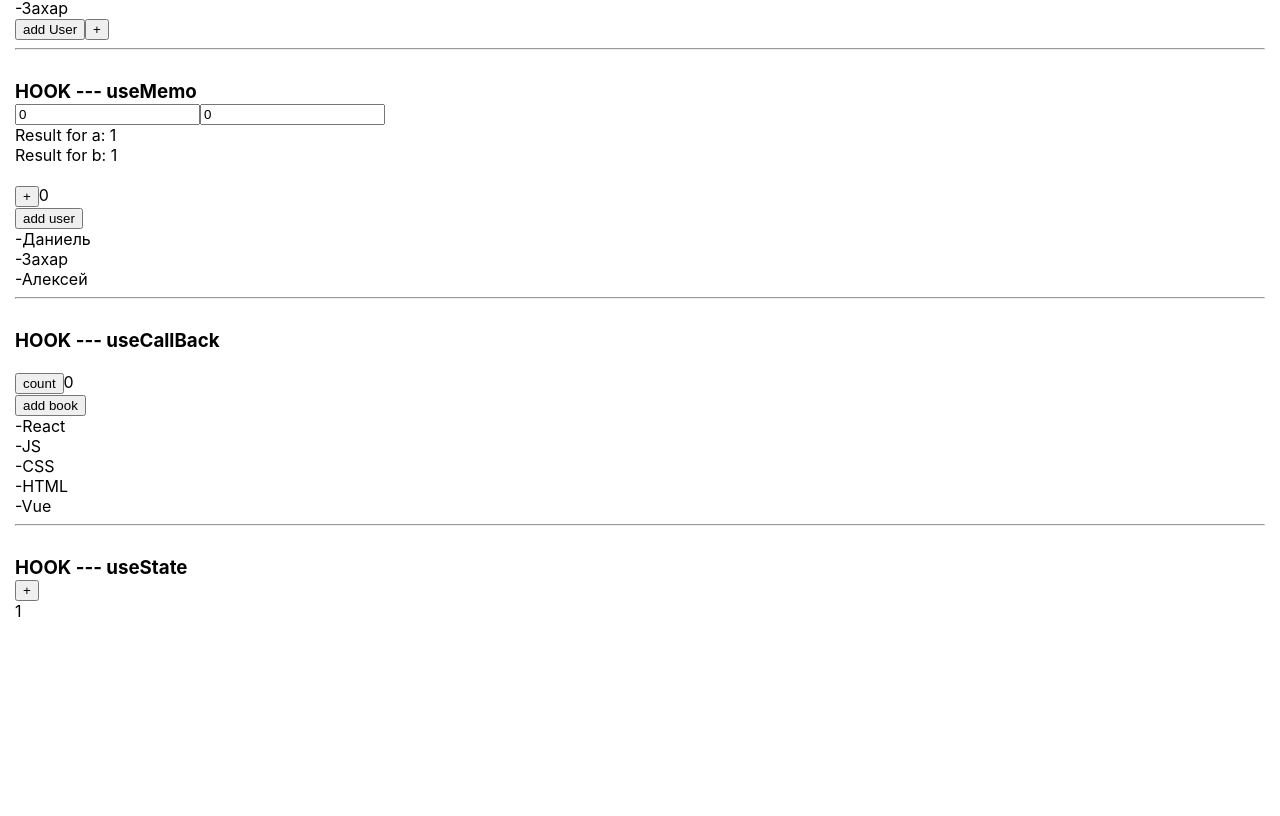
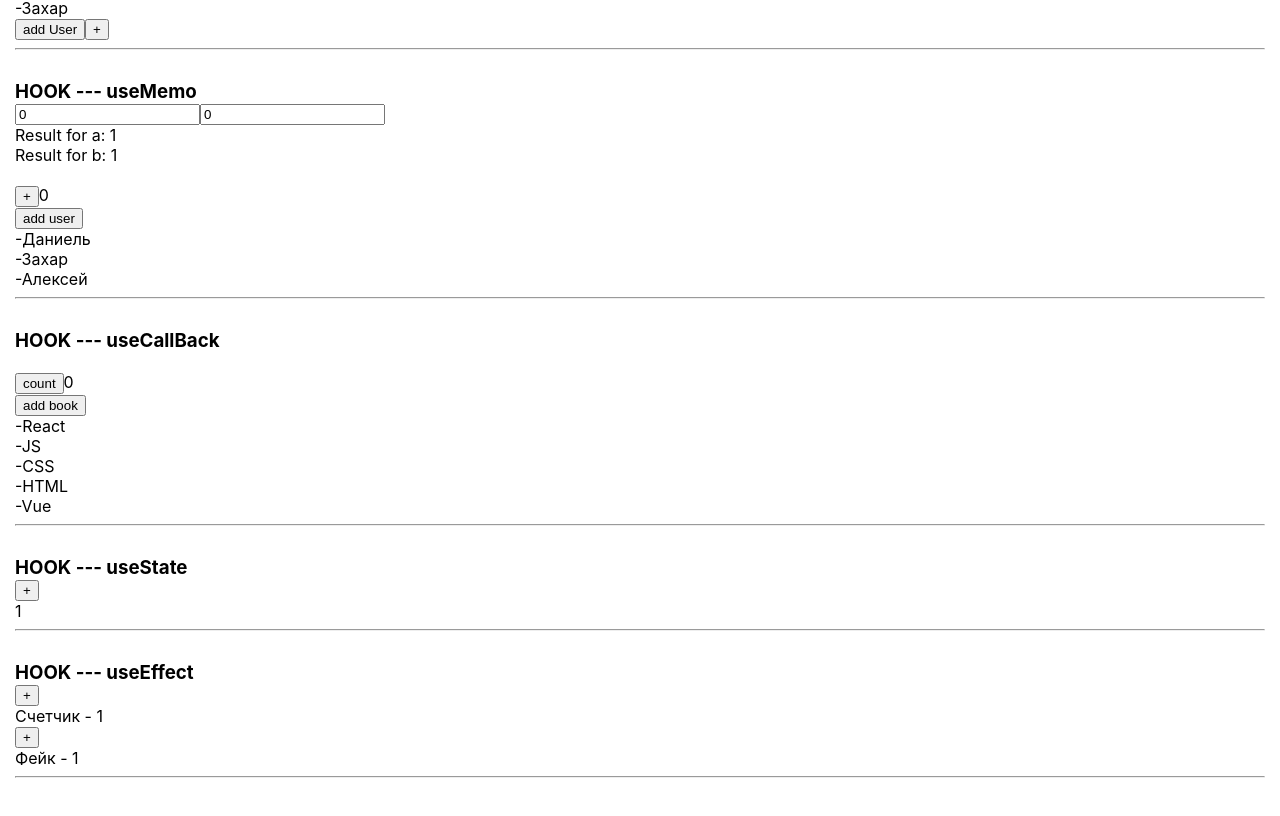
Before and after one commit to DaniyelGit/React-Kabzda, a React (Create React App) app: page / in a window 1280 px wide. Shown: the part 969-1785 px from the top of the page. Built offline with nearby package versions, Linux system fonts and the light colour scheme.

Commit message:
learned hook useEffect and added component UseEffect.tsx

```diff
--- a/src/App.tsx
+++ b/src/App.tsx
@@ -19,6 +19,7 @@ import {ReactMemo} from "./Components/ReactMemo/ReactMemo";
 import {HelpsToReactMemo, UseMemo} from "./Components/UseMemo/UseMemo";
 import {LikeUseCallBack} from "./Components/UseCallBack/UseCallBack";
 import {SuperUseState} from "./Components/UseState/SuperUseState";
+import {UseEffect} from "./Components/useEffect/UseEffect";
 
 
 
@@ -87,6 +88,16 @@ function App() {
             <h3>HOOK --- useState</h3>
             {/*HOOK --- useState*/}
             <SuperUseState/>
+
+            <hr/>
+
+            <h3>HOOK --- useEffect</h3>
+            {/*HOOK --- useEffect*/}
+            <UseEffect/>
+
+            <hr/>
+
+
         </div>
     );
 }
--- /dev/null
+++ b/src/Components/useEffect/UseEffect.tsx
@@ -0,0 +1,36 @@
+import React, {useEffect, useState} from "react";
+
+export const UseEffect = () => {
+    const [counter, setCounter] = useState<number>(1)
+    const [fake, setFake] = useState<number>(1)
+
+    console.log('useEffect did mount')
+
+    useEffect(() => {
+        console.log('useEffect')
+
+        document.title = counter.toString();
+
+        /*
+        ----Side effects которые можно делать в useEffect
+        - запрос на сервер
+        - setInterval
+        - setTimeout
+        - работа с базой данных
+        - обращение напрямую к DOM дереву (document.getElementById)
+        - измененять напрямую элементу в DOM
+        и другие....
+        */
+    }, [counter])
+
+
+    return (
+        <div>
+            <button onClick={() => setCounter(state => state + 1)}>+</button>
+            <div>{`Счетчик - ${counter}`}</div>
+
+            <button onClick={() => setFake(state => state + 1)}>+</button>
+            <div>{`Фейк - ${fake}`}</div>
+        </div>
+    );
+};
```
